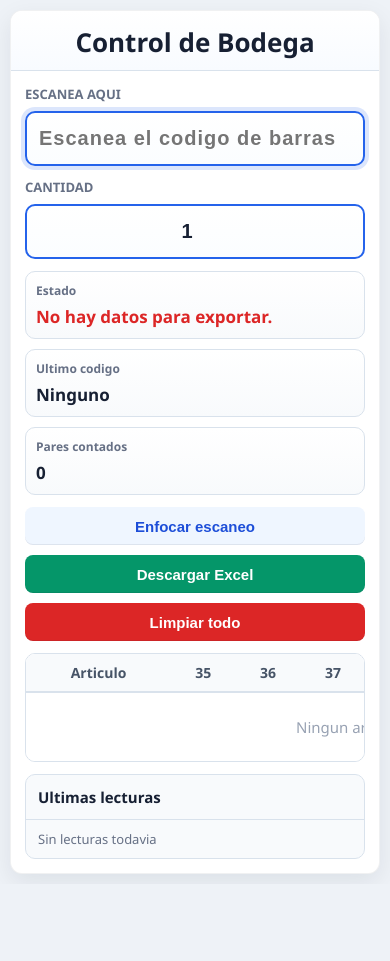
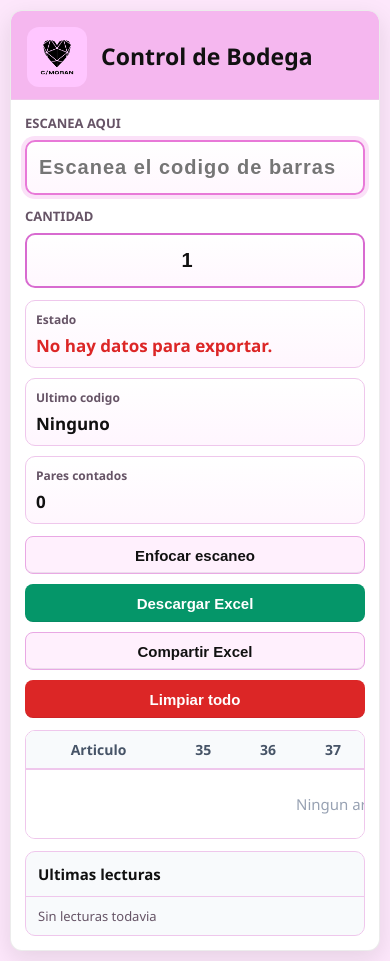
Before and after one commit to vmarcelovalenzuela-PRO/Inventario, a plain HTML site: page index.html in a window 390 px wide. Both pictures are taken after a click on the button "Descargar Excel". Before the commit the page ends 884 px from the top, so only its background shows below. Drawn offline with Linux system fonts and the light colour scheme.

Commit message:
Add files via upload

```diff
--- a/app.js
+++ b/app.js
@@ -15,6 +15,7 @@ const cuerpoTabla = document.getElementById("cuerpo-tabla");
 const listaHistorial = document.getElementById("lista-historial");
 const btnEnfocar = document.getElementById("btn-enfocar");
 const btnExportar = document.getElementById("btn-exportar");
+const btnCompartir = document.getElementById("btn-compartir");
 const btnLimpiar = document.getElementById("btn-limpiar");
 const modalConfirmacion = document.getElementById("modal-confirmacion");
 const modalTitulo = document.getElementById("modal-titulo");
@@ -137,6 +138,30 @@ function nombreFechaHora() {
     const min = String(ahora.getMinutes()).padStart(2, "0");
 
     return `${yyyy}-${mm}-${dd}_${hh}${min}`;
+}
+
+function crearArchivoInventario() {
+    const articulos = Object.keys(inventario).sort();
+
+    if (articulos.length === 0) {
+        return null;
+    }
+
+    let csv = "sep=;\r\n";
+    csv += "Articulo;35;36;37;38;39;40;Total\r\n";
+
+    for (const articulo of articulos) {
+        const fila = inventario[articulo];
+        csv += `${articulo};${fila["35"]};${fila["36"]};${fila["37"]};${fila["38"]};${fila["39"]};${fila["40"]};${totalArticulo(articulo)}\r\n`;
+    }
+
+    const nombre = `inventario_${nombreFechaHora()}.csv`;
+    const blob = new Blob(
+        [new Uint8Array([0xEF, 0xBB, 0xBF]), csv],
+        { type: "text/csv;charset=utf-8;" }
+    );
+
+    return { nombre, blob };
 }
 
 function emitirBeep() {
@@ -326,37 +351,57 @@ function renderizar() {
 }
 
 function descargarExcel() {
-    const articulos = Object.keys(inventario).sort();
+    const archivo = crearArchivoInventario();
 
-    if (articulos.length === 0) {
+    if (!archivo) {
         mostrarEstado("No hay datos para exportar.", "error");
         enfocarEscaneo();
         return;
     }
 
-    let csv = "sep=;\r\n";
-    csv += "Articulo;35;36;37;38;39;40;Total\r\n";
+    const enlace = document.createElement("a");
 
-    for (const articulo of articulos) {
-        const fila = inventario[articulo];
-        csv += `${articulo};${fila["35"]};${fila["36"]};${fila["37"]};${fila["38"]};${fila["39"]};${fila["40"]};${totalArticulo(articulo)}\r\n`;
-    }
-
-    const blob = new Blob(
-        [new Uint8Array([0xEF, 0xBB, 0xBF]), csv],
-        { type: "text/csv;charset=utf-8;" }
-    );
-    const enlace = document.createElement("a");
-    const fecha = nombreFechaHora();
-
-    enlace.href = URL.createObjectURL(blob);
-    enlace.download = `inventario_${fecha}.csv`;
+    enlace.href = URL.createObjectURL(archivo.blob);
+    enlace.download = archivo.nombre;
     document.body.appendChild(enlace);
     enlace.click();
     document.body.removeChild(enlace);
 
     mostrarEstado("Archivo descargado.", "ok");
     enfocarEscaneo();
+}
+
+async function compartirExcel() {
+    const archivo = crearArchivoInventario();
+
+    if (!archivo) {
+        mostrarEstado("No hay datos para compartir.", "error");
+        enfocarEscaneo();
+        return;
+    }
+
+    const file = new File([archivo.blob], archivo.nombre, {
+        type: "text/csv"
+    });
+
+    if (navigator.canShare && navigator.canShare({ files: [file] }) && navigator.share) {
+        try {
+            await navigator.share({
+                title: "Inventario",
+                text: "Inventario de bodega",
+                files: [file]
+            });
+            mostrarEstado("Archivo compartido.", "ok");
+        } catch (error) {
+            mostrarEstado("Compartir cancelado.", "error");
+        }
+
+        enfocarEscaneo();
+        return;
+    }
+
+    mostrarEstado("Este navegador no permite compartir archivos. Se descargó una copia.", "error");
+    descargarExcel();
 }
 
 function limpiarTodo() {
@@ -444,6 +489,7 @@ document.addEventListener("click", (evento) => {
 
 btnEnfocar.addEventListener("click", enfocarEscaneo);
 btnExportar.addEventListener("click", descargarExcel);
+btnCompartir.addEventListener("click", compartirExcel);
 btnLimpiar.addEventListener("click", limpiarTodo);
 btnCancelarModal.addEventListener("click", cerrarConfirmacion);
 btnConfirmarModal.addEventListener("click", () => {
--- a/index.html
+++ b/index.html
@@ -4,23 +4,25 @@
     <meta charset="UTF-8">
     <meta name="viewport" content="width=device-width, initial-scale=1.0">
     <title>Inventario de la Tienda</title>
-    <script defer src="app.js?v=19"></script>
+    <script defer src="app.js?v=25"></script>
     <style>
         :root {
-            --fondo: #eef2f7;
+            --fondo: #fde7fb;
             --panel: #ffffff;
-            --texto: #172033;
-            --suave: #667085;
-            --linea: #d9e2ec;
-            --azul: #2563eb;
-            --azul-oscuro: #1d4ed8;
-            --azul-suave: #eff6ff;
+            --texto: #111111;
+            --suave: #665466;
+            --linea: #efc7ec;
+            --azul: #d86bd0;
+            --azul-oscuro: #111111;
+            --azul-suave: #fff0fd;
             --verde: #059669;
             --verde-fondo: #ecfdf5;
             --ambar: #f59e0b;
             --rojo: #dc2626;
             --rojo-fondo: #fef2f2;
-            --gris-boton: #e8eef6;
+            --gris-boton: #f7d8f4;
+            --rosa: #f5b7ef;
+            --rosa-fuerte: #e879d8;
         }
 
         * {
@@ -40,20 +42,31 @@
             margin: 0 auto;
             background: var(--panel);
             border-radius: 12px;
-            box-shadow: 0 8px 24px rgba(16, 24, 40, 0.08);
+            box-shadow: 0 8px 24px rgba(17, 17, 17, 0.10);
             overflow: hidden;
-            border: 1px solid rgba(15, 23, 42, 0.06);
+            border: 1px solid rgba(17, 17, 17, 0.08);
         }
 
         header {
+            display: flex;
+            align-items: center;
+            justify-content: center;
+            gap: 14px;
             padding: 16px 16px 12px;
             border-bottom: 1px solid var(--linea);
-            background: linear-gradient(180deg, #ffffff 0%, #f8fbff 100%);
+            background: #f5b7ef;
+        }
+
+        .logo-marca {
+            width: 76px;
+            height: 76px;
+            object-fit: contain;
+            border-radius: 12px;
         }
 
         h1 {
             margin: 0;
-            text-align: center;
+            text-align: left;
             font-size: 26px;
             line-height: 1.2;
             letter-spacing: 0;
@@ -93,7 +106,7 @@
             letter-spacing: 1px;
             color: var(--texto);
             outline: none;
-            background: linear-gradient(180deg, #ffffff 0%, #fbfdff 100%);
+            background: linear-gradient(180deg, #ffffff 0%, #fff7fe 100%);
         }
 
         #cantidad-input {
@@ -101,11 +114,13 @@
         }
 
         #scan-input:focus {
-            box-shadow: 0 0 0 4px rgba(37, 99, 235, 0.16);
+            border-color: var(--rosa-fuerte);
+            box-shadow: 0 0 0 4px rgba(245, 183, 239, 0.42);
         }
 
         #cantidad-input:focus {
-            box-shadow: 0 0 0 4px rgba(37, 99, 235, 0.16);
+            border-color: var(--rosa-fuerte);
+            box-shadow: 0 0 0 4px rgba(245, 183, 239, 0.42);
         }
 
         .estado-grid {
@@ -120,7 +135,7 @@
             padding: 10px;
             border: 1px solid var(--linea);
             border-radius: 10px;
-            background: linear-gradient(180deg, #ffffff 0%, #f8fafc 100%);
+            background: linear-gradient(180deg, #ffffff 0%, #fff6fe 100%);
             box-shadow: inset 0 1px 0 rgba(255, 255, 255, 0.8);
         }
 
@@ -153,7 +168,7 @@
         }
 
         .acciones-principales {
-            grid-template-columns: repeat(3, 1fr);
+            grid-template-columns: repeat(4, 1fr);
             margin-bottom: 12px;
         }
 
@@ -190,8 +205,9 @@
         }
 
         button.secundario {
-            color: #1d4ed8;
+            color: #111111;
             background: var(--azul-suave);
+            border: 1px solid #e9a8e4;
         }
 
         button:disabled {
@@ -385,6 +401,19 @@
                 padding: 14px;
             }
 
+            header {
+                justify-content: flex-start;
+            }
+
+            .logo-marca {
+                width: 60px;
+                height: 60px;
+            }
+
+            h1 {
+                font-size: 23px;
+            }
+
             #scan-input {
                 font-size: 20px;
             }
@@ -403,6 +432,7 @@
 <body>
     <div class="contenedor">
         <header>
+            <img class="logo-marca" src="cmoran.png" alt="C/MORAN">
             <h1>Control de Bodega</h1>
         </header>
 
@@ -436,6 +466,7 @@
             <section class="acciones acciones-principales">
                 <button id="btn-enfocar" class="secundario" type="button">Enfocar escaneo</button>
                 <button id="btn-exportar" class="verde" type="button">Descargar Excel</button>
+                <button id="btn-compartir" class="secundario" type="button">Compartir Excel</button>
                 <button id="btn-limpiar" class="peligro" type="button">Limpiar todo</button>
             </section>
 
```
Also changed, not shown: cmoran.png (added).
